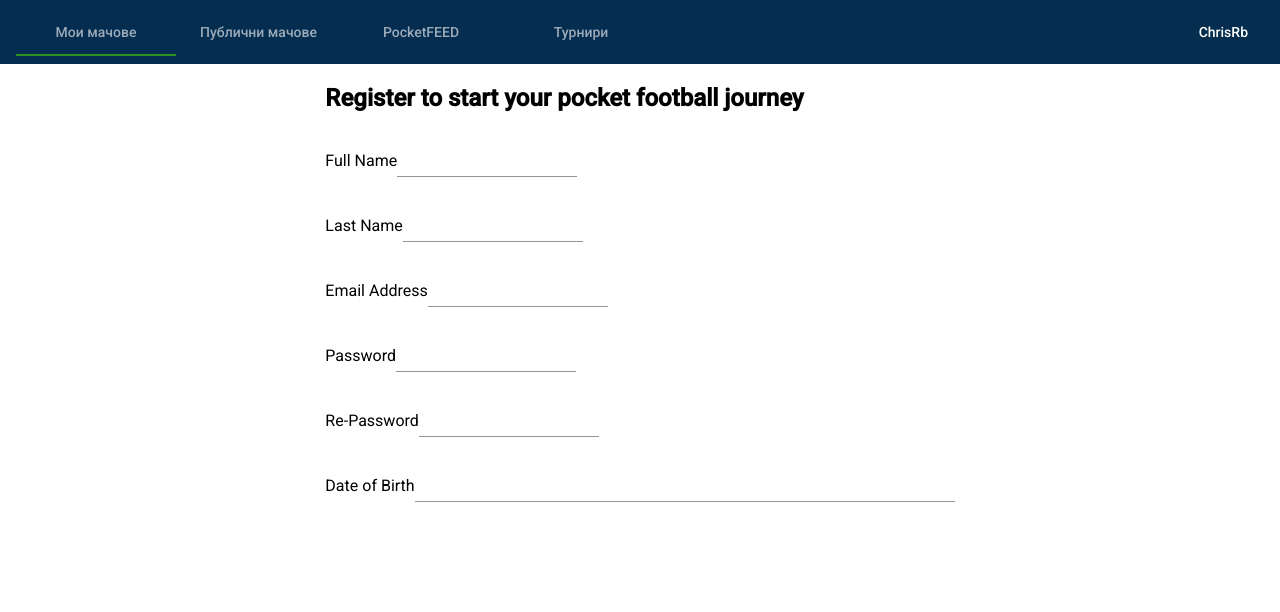
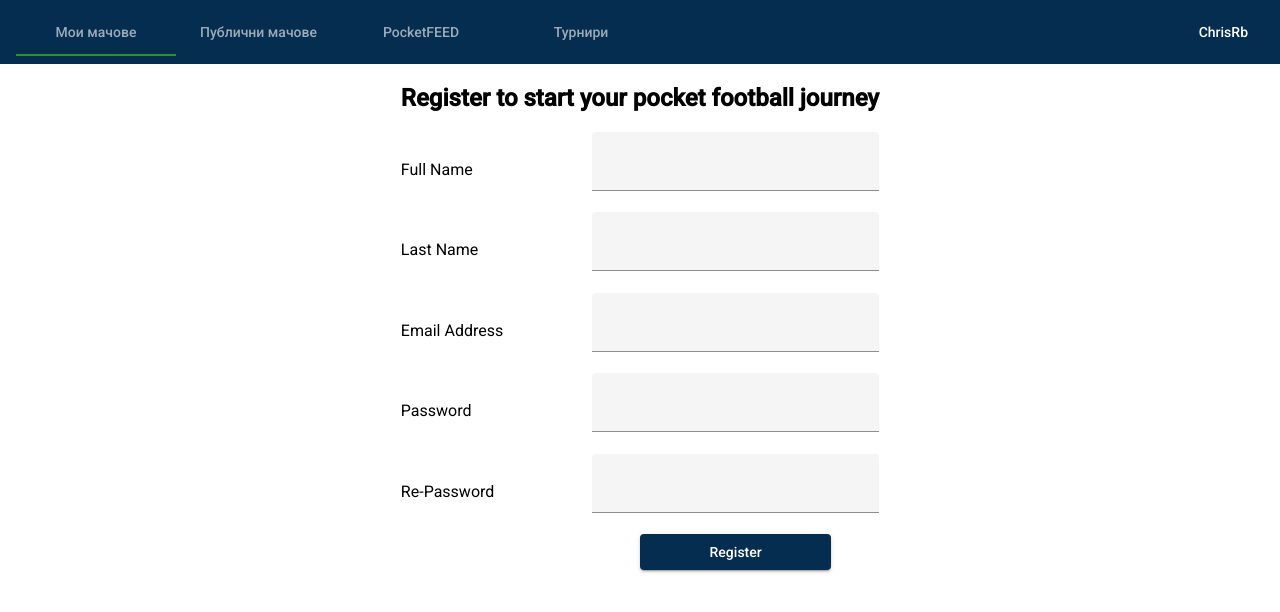
Before and after one commit to kkoruev/pocket-football, an Angular app in the folder pocket-football-web/: page /register in a window 1280 px wide. Shown: the top 612 px of the page. Built offline with nearby package versions, Linux system fonts and the light colour scheme.

Commit message:
Added reg form

```diff
--- /dev/null
+++ b/pocket-football-web/src/app/data/view/months-enum.ts
@@ -0,0 +1,14 @@
+export enum MonthsEnum {
+  JANUARY = 'January',
+  FEBRUARY = 'February',
+  MARCH = 'March',
+  APRIL = 'April',
+  MAY = 'May',
+  JUNE = 'June',
+  JULY = 'July',
+  AUGUST = 'August',
+  SEPTEMBER = 'September',
+  OCTOBER = 'October',
+  NOVEMBER = 'November',
+  DECEMBER = 'December'
+}
--- /dev/null
+++ b/pocket-football-web/src/app/data/view/week-days.enum.ts
@@ -0,0 +1,3 @@
+export enum WeekDaysEnum {
+  Monday = 'Monday'
+}
--- a/pocket-football-web/src/app/presentation/user/register/register.component.css
+++ b/pocket-football-web/src/app/presentation/user/register/register.component.css
@@ -8,8 +8,18 @@
   flex-direction: column;
 }
 
+mat-form-field {
+  width: 60%;
+}
+
+button {
+  width: 40%;
+  left: 50%;
+}
+
 .field {
   display: flex;
   flex-direction: row;
   align-items: baseline;
+  justify-content: space-between;
 }
--- a/pocket-football-web/src/app/presentation/user/register/register.component.html
+++ b/pocket-football-web/src/app/presentation/user/register/register.component.html
@@ -1,69 +1,56 @@
 
 <div class="container">
-  <div class="register-fields">
-    <div>
-      <h2>Register to start your pocket football journey</h2>
-    </div>
+    <div class="register-fields">
+      <div>
+        <h2>Register to start your pocket football journey</h2>
+      </div>
 
-    <div class="field">
-      <mat-label>Full Name</mat-label>
-      <form>
-        <mat-form-field>
+
+      <form class="field">
+        <mat-label>
+          Full Name
+        </mat-label>
+        <mat-form-field appearance="fill">
           <input matInput>
         </mat-form-field>
       </form>
-    </div>
 
-    <div class="field">
-      <mat-label>Last Name</mat-label>
-      <form>
-        <mat-form-field>
+      <form class="field">
+        <mat-label>
+          Last Name
+        </mat-label>
+        <mat-form-field appearance="fill">
           <input matInput>
         </mat-form-field>
       </form>
-    </div>
 
-    <div class="field">
-      <mat-label>Email Address</mat-label>
-      <form>
-        <mat-form-field>
+      <form class="field">
+        <mat-label>
+          Email Address
+        </mat-label>
+        <mat-form-field appearance="fill">
           <input matInput>
         </mat-form-field>
       </form>
-    </div>
 
-    <div class="field">
-      <mat-label>Password</mat-label>
-      <form>
-        <mat-form-field>
-          <input matInput>
+      <form class="field">
+        <mat-label>
+          Password
+        </mat-label>
+        <mat-form-field appearance="fill">
+          <input type="password" matInput>
         </mat-form-field>
       </form>
-    </div>
 
-    <div class="field">
-      <mat-label>Re-Password</mat-label>
-      <form>
-        <mat-form-field>
-          <input matInput>
+      <form class="field">
+        <mat-label>
+          Re-Password
+        </mat-label>
+        <mat-form-field appearance="fill">
+          <input type="password" matInput>
         </mat-form-field>
       </form>
-    </div>
 
-    <div class="field">
-      <mat-label>Date of Birth</mat-label>
-      <form>
-        <mat-form-field>
-          <input matInput>
-        </mat-form-field>
-        <mat-form-field>
-          <input matInput>
-        </mat-form-field>
-        <mat-form-field>
-          <input matInput>
-        </mat-form-field>
-      </form>
-    </div>
+      <button mat-raised-button color="primary"> Register </button>
   </div>
-
 </div>
--- a/pocket-football-web/src/app/presentation/user/register/register.component.ts
+++ b/pocket-football-web/src/app/presentation/user/register/register.component.ts
@@ -1,4 +1,8 @@
 import { Component, OnInit } from '@angular/core';
+import {MonthsEnum} from '../../../data/view/months-enum';
+
+const MIN_YEAR = 1901;
+const MAX_YEAR = 2021;
 
 @Component({
   selector: 'app-register',
@@ -7,9 +11,14 @@ import { Component, OnInit } from '@angular/core';
 })
 export class RegisterComponent implements OnInit {
 
+
+  days: Array<number> = Array.from(Array(31).keys());
+  months: Array<string> = Object.values(MonthsEnum);
+  years: Array<number> = Array.from({length: MAX_YEAR - MIN_YEAR + 1},
+    (_, i) => MAX_YEAR - i);
+
   constructor() { }
 
   ngOnInit(): void {
   }
-
 }
```
Also changed, not shown: pocket-football-web/src/app/presentation/material/material.module.ts (+8 -1 lines).
